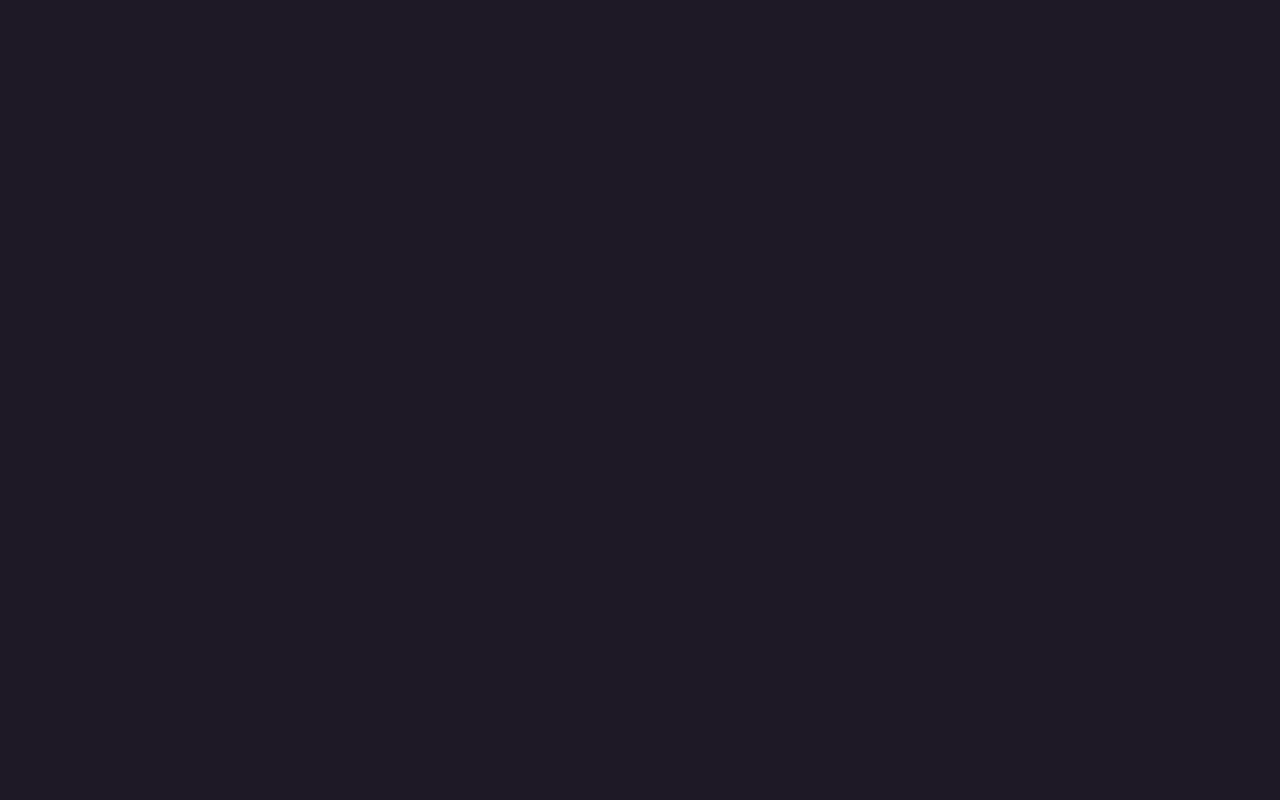
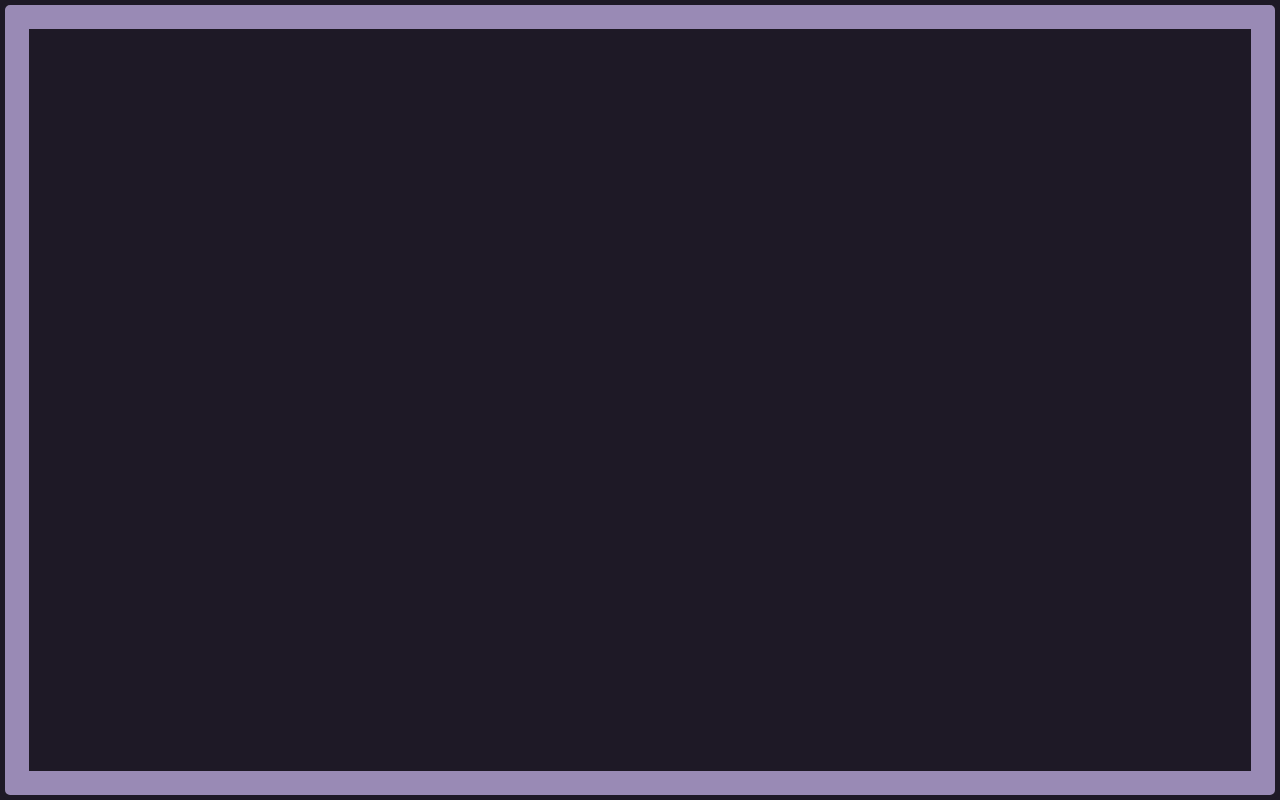
Before and after one commit to Jhonatanmizu/portfolio_jhonatanmizu, a Next.js app: page / in a window 1280 px wide. Built offline with nearby package versions, Linux system fonts and the light colour scheme.

Commit message:
:sparkles: created Menu and Nav

```diff
--- /dev/null
+++ b/src/components/Nav/index.tsx
@@ -0,0 +1,5 @@
+const Nav = () => {
+  return <div>Nav</div>
+}
+
+export default Nav
--- /dev/null
+++ b/src/pages/blog/About/index.tsx
@@ -0,0 +1,5 @@
+const About: React.FC = () => {
+  return <div>About</div>
+}
+
+export default About
--- a/src/pages/index.tsx
+++ b/src/pages/index.tsx
@@ -1,12 +1,17 @@
 import { Heading } from '@/components/Heading'
+import Menu from '@/components/Menu'
+import MenuIcon from '@/components/MenuIcon'
 import * as S from '@/layout/containers'
 
-export default function Home() {
+const Home: React.FC = () => {
   return (
     <main>
       <S.Container>
-        <Heading />
+        <Heading title="A Software Developer." />
+        {/* <MenuIcon /> */}
+        <Menu />
       </S.Container>
     </main>
   )
 }
+export default Home
```
